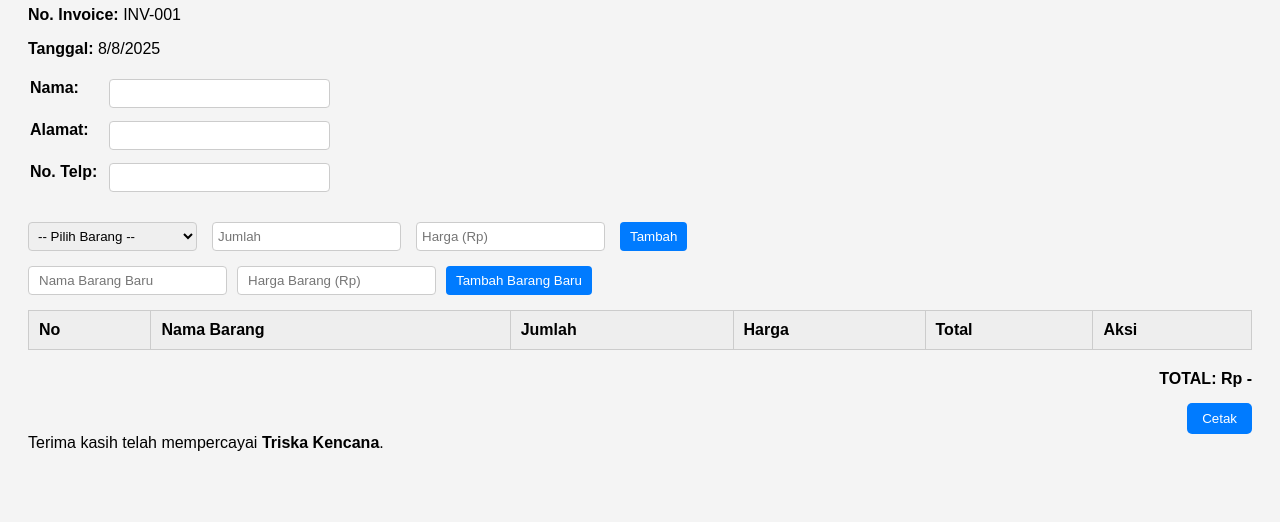
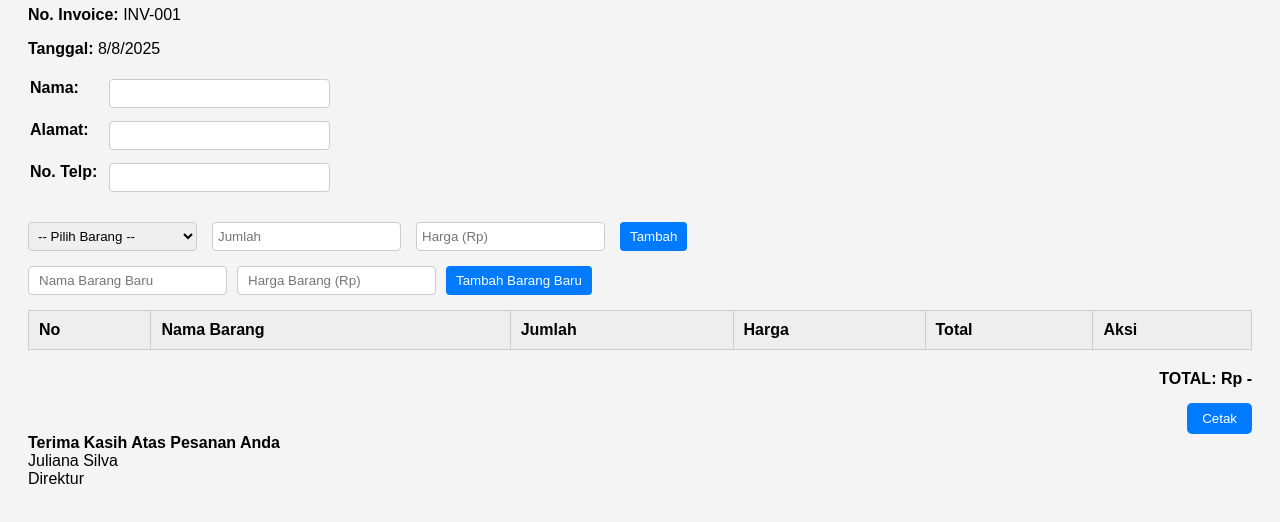
Before and after one commit to kakbones/invc, a plain HTML site: page index.html in a window 1280 px wide. Shown: the part 90-612 px from the top of the page. Drawn offline with Linux system fonts and the light colour scheme.

Commit message:
Update index.html

```diff
--- a/index.html
+++ b/index.html
@@ -378,8 +378,14 @@ document.getElementById("nomor-invoice").textContent = formattedInvoice;
       document.getElementById("previewTelp").textContent = document.getElementById("inputTelp").value || "-";
     }
   </script>
-    <div class="footer-thanks">
-  Terima kasih telah mempercayai <strong>Triska Kencana</strong>.
+    <div class="invoice-footer">
+    <div class="footer-left">
+    <strong> Terima Kasih Atas Pesanan Anda</strong>
+    </div>
+  <div class="footer-right">
+    <div class="director-name">Juliana Silva</div>
+    <div class="director-title">Direktur</div>
+  </div>
 </div>
 </body>
 </html>
```
